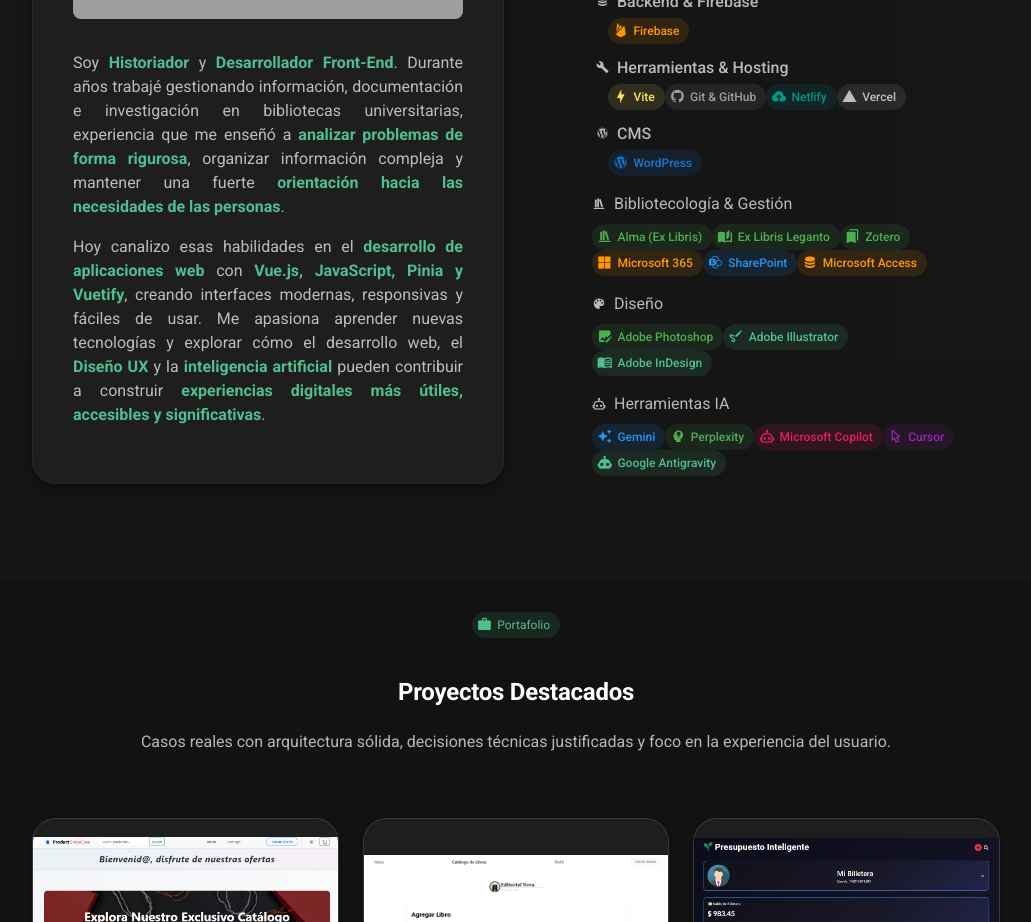
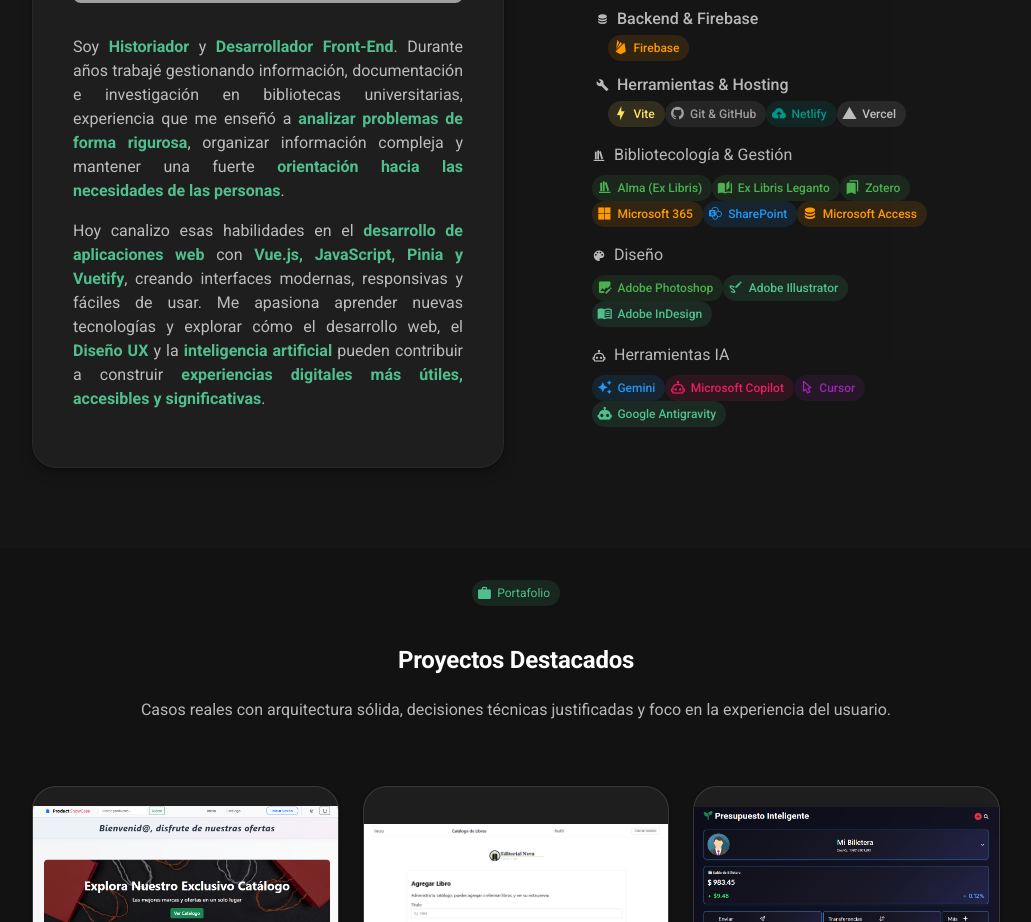
Before and after one commit to jltamayocabello-droid/mi-portafolio-vuetify, a Vue app: page / in a window 1280 px wide. Shown: the part 1420-2342 px from the top of the page, without its empty margins (124-1155 px from the left). Built offline with nearby package versions, Linux system fonts and the light colour scheme; grey boxes are pictures that could not be loaded.

Commit message:
Se eliminan skills

```diff
--- a/src/pages/HomePage.vue
+++ b/src/pages/HomePage.vue
@@ -555,13 +555,6 @@
         { name: 'Vercel', color: 'grey-lighten-1', icon: 'mdi-triangle' },
       ],
     },
-    {
-      name: 'CMS',
-      icon: 'mdi-wordpress',
-      skills: [
-        { name: 'WordPress', color: 'blue-darken-2', icon: 'mdi-wordpress' },
-      ],
-    },
   ]
 
   const librarySkills = [
@@ -585,7 +578,6 @@
 
   const aiSkills = [
     { name: 'Gemini', color: 'blue', icon: 'mdi-creation' },
-    { name: 'Perplexity', color: 'green', icon: 'mdi-head-lightbulb' },
     { name: 'Microsoft Copilot', color: 'pink', icon: 'mdi-robot-outline' },
     { name: 'Cursor', color: 'purple', icon: 'mdi-cursor-default-outline' },
     { name: 'Google Antigravity', color: 'primary', icon: 'mdi-robot' },
```
